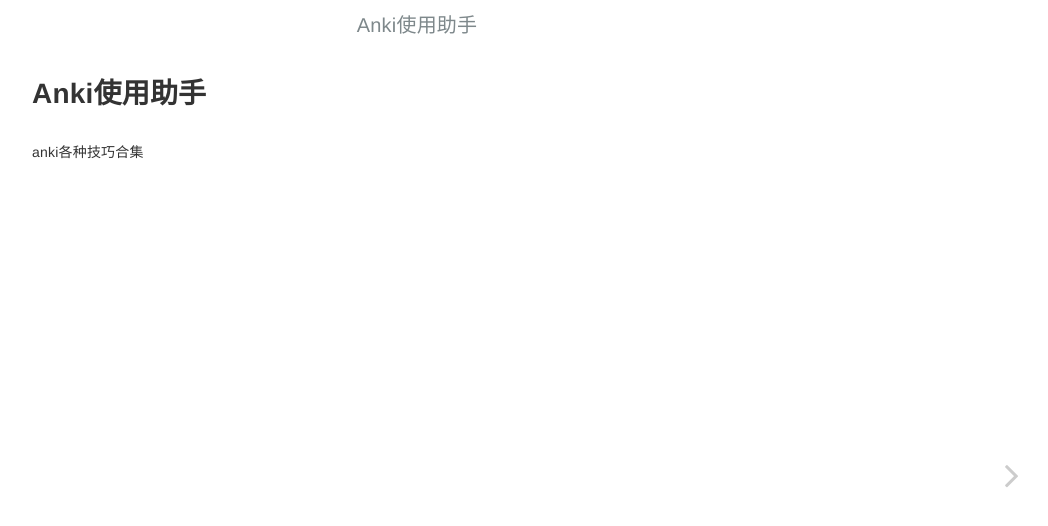
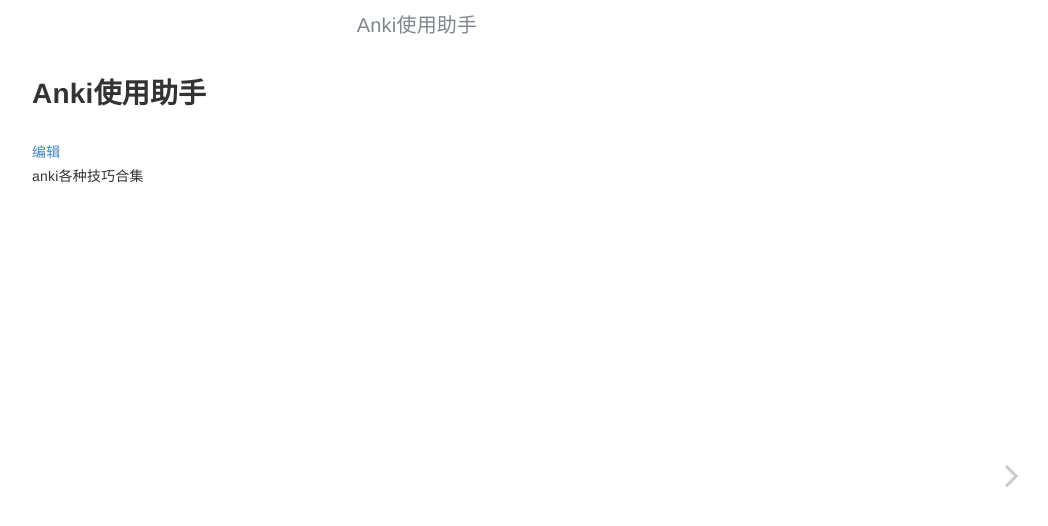
Before and after one commit to napoler/anki, a Jekyll site: the page built from docs/index.md, in a window 1280 px wide. Shown: the top 526 px of the page, without its empty margins (223-1271 px from the left). Built offline with Jekyll 4.4.1, drawn with Linux system fonts in a browser that asks for light colours.

Commit message:
Signed-off-by: Terry chan <napoler2008@gmail.com>

```diff
--- a/docs/_includes/body.html
+++ b/docs/_includes/body.html
@@ -16,13 +16,15 @@
                 <div class="search-noresults">
                     <section class="normal markdown-section">
 
+
                         {% if page.title %}
                             <h1 id="{{ page.id }}">{{ page.title | escape }}</h1>
                         {% else %}
                             <h1 id="{{ page.id }}">{{ site.title | escape }}</h1>
                         {% endif %}
+                        <a href="{{site.github.repository_url}}/edit/master/{{page.path}}">编辑</a>
+                        {{ content }}
 
-                        {{ content }}
                     </section>
                 </div>
 
```
